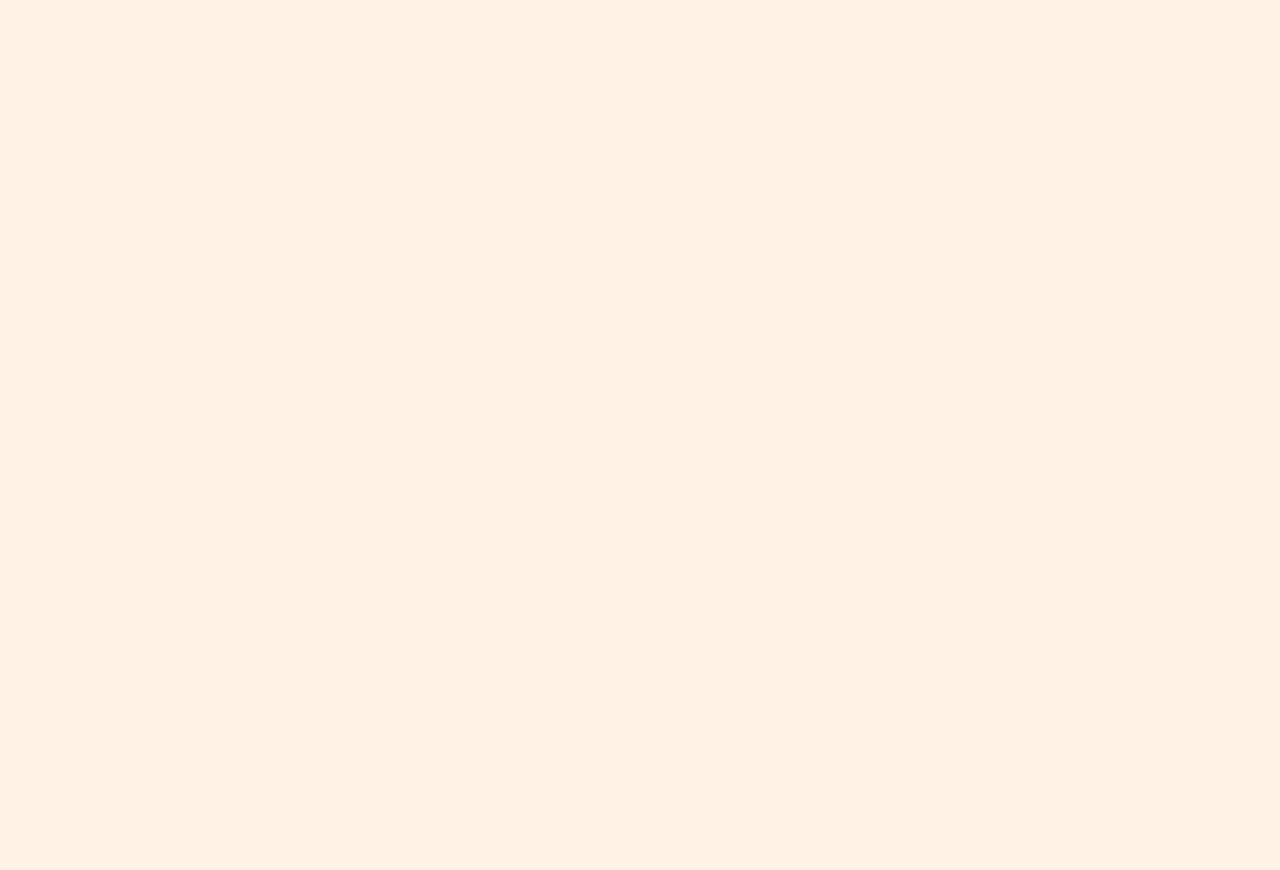
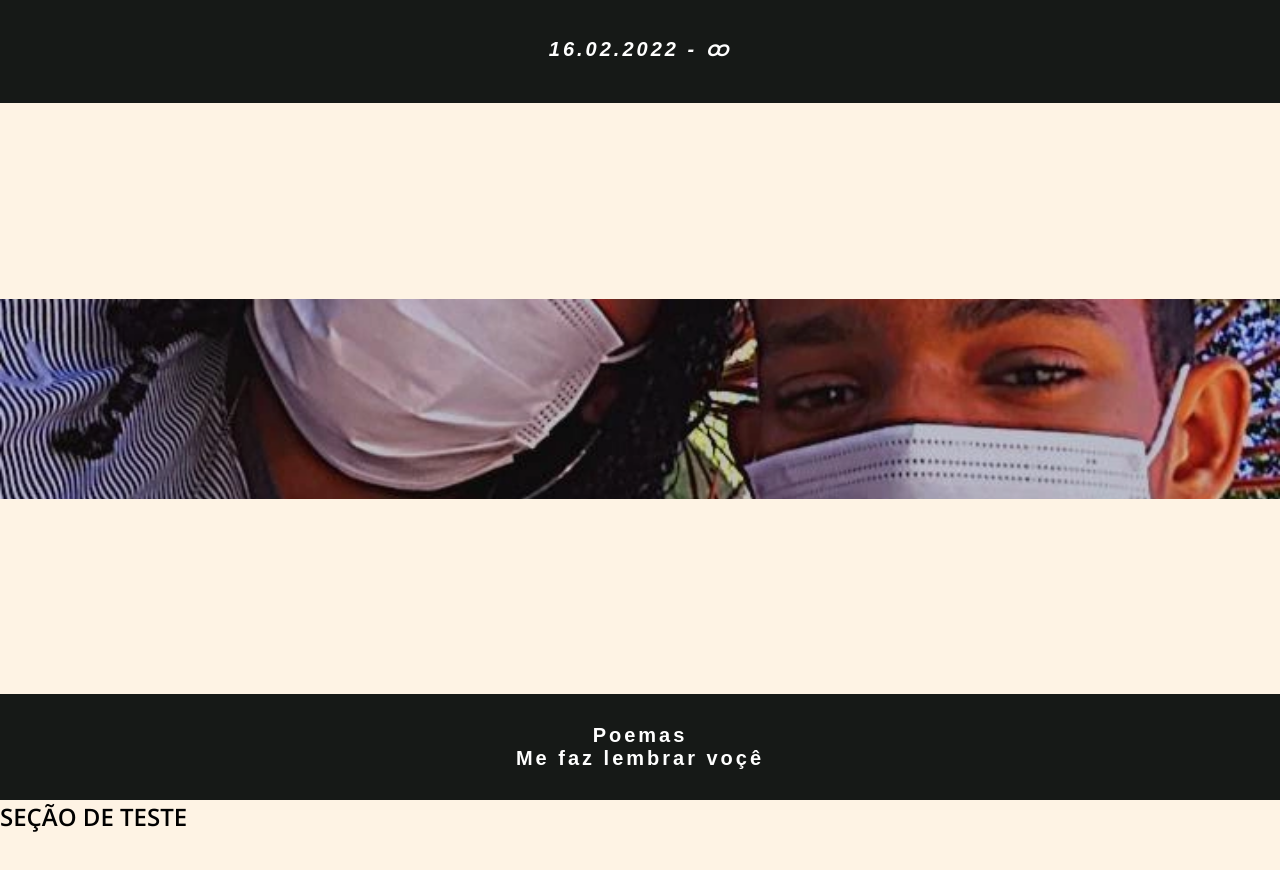
Before and after one commit to Salomao-Faleta/Our-Day, a plain HTML site: page index.html in a window 1280 px wide. Before the commit the page ends 800 px from the top, so only its background shows below. Drawn offline with nearby package versions, Linux system fonts and the light colour scheme; a web font is replaced by a local one.

Commit message:
Parte 1
Falta trocar a imagem, ser nossas inicias (RS).

```diff
--- a/index.html
+++ b/index.html
@@ -6,15 +6,35 @@
     <link rel="stylesheet" href="src/css/style.css">
     <title>Our Day</title>
 
-    <!-- ÍCONES -->
-    <link rel="stylesheet" href="https://fonts.googleapis.com/css2?family=Material+Symbols+Outlined:opsz,wght,FILL,GRAD@24,400,0,0" />
-
-
-
+    <!-- link para icones -->
+    <link rel="stylesheet" href="https://cdnjs.cloudflare.com/ajax/libs/font-awesome/6.5.1/css/all.min.css" integrity="sha512-DTOQO9RWCH3ppGqcWaEA1BIZOC6xxalwEsw9c2QQeAIftl+Vegovlnee1c9QX4TctnWMn13TZye+giMm8e2LwA==" crossorigin="anonymous" referrerpolicy="no-referrer" />
 
 </head>
 <body>
 
+<header>
+    <div class="container">
+        <div class="ourDay">
+            <span><i>16.02.2022 - ထ</i></span>
+        </div>
+
+        <div class="logo">
+            <img src="src/images/foto1.webp" alt="RS" id="img"/>
+        </div>
+
+        <div class="menu">
+            <ul>
+                <li><a href="#">Poemas</a></li>
+                <li><a href="#">Me faz lembrar voçê</a></li>
+            </ul>
+        </div>
+
+    </div>
+</header>
+
+<section id="sectionTeste">
+    <h1>SEÇÃO DE TESTE</h1>
+</section>
 
 
     <script src="src/scripts/script.js"></script>
--- a/src/css/style.css
+++ b/src/css/style.css
@@ -18,6 +18,7 @@
     --bege: #fef1e0d6;
     --azul: #1B4693;
     --vermelho:#b9030f;
+    --branco: #fff;
 
     /*FONT DE ESCRITA*/
 
@@ -30,3 +31,60 @@ body{
     background-color: var(--bege);
     font-family: var(--font-OpenSans);
 }
+
+header{
+    height: 100vh;
+    display: flex;
+    flex-direction: column;
+    justify-content: space-around;
+    align-items: center;
+    /* overflow: hidden; */
+}
+
+header .container{
+    height: inherit;
+    width: 100%;
+    display: flex;
+    flex-direction: column;
+    justify-content: space-between;
+    align-items: center;
+    text-align: center;
+    font-family: var(--font-Whisper);
+    color: var(--branco);
+    font-size: 20px;
+    font-weight: bolder;
+    letter-spacing: 3px;
+}
+
+.container .ourDay{
+    width: 100%;
+    padding: 30px 0px;
+    background-color: var(--preto2);
+}
+
+.container .logo{
+    width: 100%;
+    height: 200px;
+}
+
+.container .logo #img{
+    width: inherit;
+    height: inherit;
+    object-fit: cover;
+}
+
+.container .menu{
+    width: 100%;
+    padding: 30px 0px;
+    background-color: var(--preto2);
+}
+
+.container .menu li a{
+    text-decoration: none;
+    color: var(--branco);
+}
+
+
+#sectionTeste{
+    height: 100vh;
+}
```
Also changed, not shown: src/images/elaZoada.png (renamed from src/images/Screenshot_20220918-113346.png), src/images/foto1.webp (renamed from src/images/IMG_20211007_152831_227.webp).
